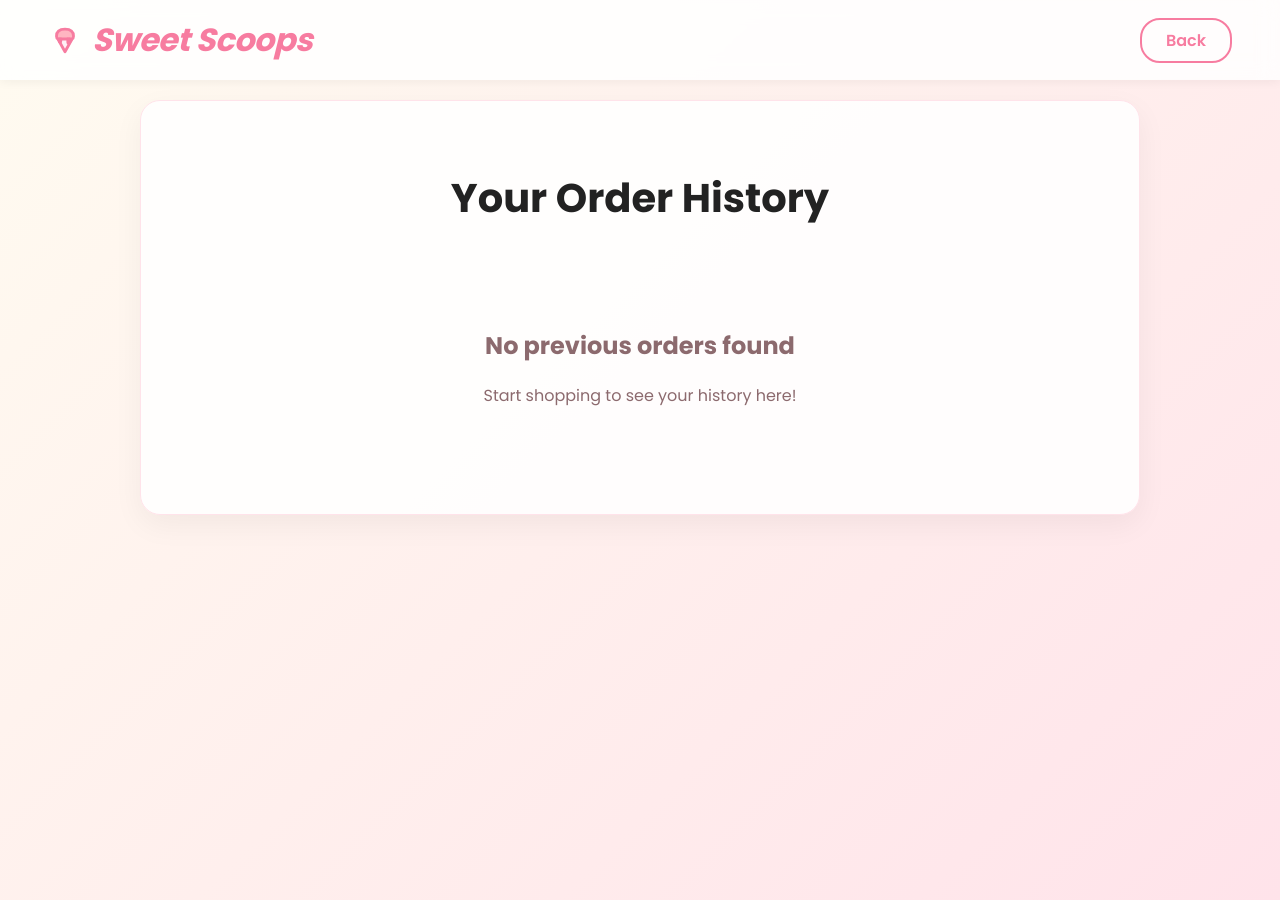
After one commit to febaabiju/Sweet_Scoops, a Django app: page /order_history/ in a window 1280 px wide. The commit adds this page. Run offline with Django 5.2, Linux system fonts and the light colour scheme; the visitor is signed in with stand-in values (Sample User, id 1).

Commit message:
Order history added

```diff
--- /dev/null
+++ b/shop/templates/shop/order_history.html
@@ -0,0 +1,236 @@
+{% load static %}
+<!DOCTYPE html>
+<html lang="en">
+<head>
+    <meta charset="UTF-8">
+    <meta name="viewport" content="width=device-width, initial-scale=1.0">
+    <title>Sweet Scoops - Order History</title>
+    <link rel="stylesheet" href="{% static 'shop/style.css' %}">
+    <style>
+        @import url('https://fonts.googleapis.com/css2?family=Poppins:wght@400;600;700&display=swap');
+
+        :root {
+            --text-dark: #222222;
+            --accent-pink: #f77ca0;
+            --btn-color: #8c6a6e;
+            --cream: #fffbf0;
+            --light-pink: #ffe3ea;
+        }
+
+        body {
+            margin: 0;
+            padding: 0;
+            padding-top: 100px;
+            font-family: 'Poppins', sans-serif;
+            background: linear-gradient(135deg, var(--cream) 0%, var(--light-pink) 100%);
+            color: var(--text-dark);
+            min-height: 100vh;
+        }
+
+        /* Navigation Bar */
+        nav {
+            position: fixed;
+            top: 0;
+            left: 0;
+            z-index: 1000;
+            display: flex;
+            justify-content: space-between;
+            align-items: center;
+            padding: 1rem 3rem;
+            width: 100%;
+            box-sizing: border-box;
+            background-color: rgba(255, 255, 255, 0.85);
+            box-shadow: 0 2px 10px rgba(0,0,0,0.05);
+            backdrop-filter: blur(10px);
+        }
+
+        .logo {
+            font-size: 2rem;
+            font-weight: 700;
+            color: var(--accent-pink);
+            font-style: italic;
+            letter-spacing: -0.5px;
+            display: flex;
+            align-items: center;
+            text-decoration: none;
+        }
+
+        .nav-actions {
+            display: flex;
+            align-items: center;
+            gap: 15px;
+        }
+
+        .nav-btn {
+            background: transparent;
+            color: var(--accent-pink);
+            border: 2px solid var(--accent-pink);
+            padding: 0.5rem 1.5rem;
+            border-radius: 20px;
+            font-weight: 600;
+            text-decoration: none;
+            transition: all 0.3s ease;
+            display: flex;
+            align-items: center;
+            justify-content: center;
+        }
+
+        .nav-btn:hover {
+            background: var(--accent-pink);
+            color: white;
+            box-shadow: 0 4px 10px rgba(247, 124, 160, 0.3);
+            transform: translateY(-2px);
+        }
+
+        .cart-container {
+            width: 95%;
+            max-width: 1000px;
+            margin: 0 auto 40px auto;
+            background-color: rgba(255, 255, 255, 0.9);
+            padding: 40px;
+            border-radius: 20px;
+            box-shadow: 0 10px 30px rgba(0,0,0,0.05);
+            border: 1px solid var(--light-pink);
+            box-sizing: border-box;
+        }
+
+        .shop-heading {
+            font-size: 2.5rem;
+            color: var(--text-dark);
+            margin-bottom: 30px;
+            font-weight: 700;
+            text-align: center;
+            text-shadow: 1px 1px 3px rgba(255,255,255,0.7);
+        }
+
+        .empty-cart {
+            text-align: center;
+            padding: 50px;
+            color: var(--btn-color);
+        }
+
+        .order-bill {
+            background: white;
+            padding: 25px;
+            border-radius: 15px;
+            margin-bottom: 30px;
+            box-shadow: 0 5px 15px rgba(0,0,0,0.05);
+            border: 1px solid var(--light-pink);
+            position: relative;
+            overflow: hidden;
+        }
+
+        .order-bill::before {
+            content: '';
+            position: absolute;
+            top: 0;
+            left: 0;
+            width: 5px;
+            height: 100%;
+            background: var(--accent-pink);
+        }
+
+        .bill-item {
+            display: flex;
+            justify-content: space-between;
+            margin-bottom: 10px;
+            padding-bottom: 8px;
+            border-bottom: 1px dashed #f0f0f0;
+            color: #444;
+        }
+
+        .bill-header {
+            border-bottom: 2px solid var(--accent-pink);
+            padding-bottom: 12px;
+            margin-bottom: 18px;
+            display: flex;
+            justify-content: space-between;
+            align-items: center;
+        }
+
+        .bill-date {
+            font-weight: 700;
+            color: var(--btn-color);
+            font-size: 1.1rem;
+        }
+
+        .bill-total {
+            margin-top: 15px;
+            text-align: right;
+            font-size: 1.3rem;
+            font-weight: 800;
+            color: var(--text-dark);
+        }
+    </style>
+</head>
+<body>
+
+    <nav>
+        <div class="logo">
+            <svg width="34" height="34" viewBox="0 0 24 24" xmlns="http://www.w3.org/2000/svg" style="margin-right: 10px; margin-top: -3px;">
+                <path d="M7 12L12 21L17 12" fill="#fff0f5" stroke="#f77ca0" stroke-width="2" stroke-linejoin="round"/>
+                <path d="M17 12C17 12 18 11.5 18 10C18 7.5 16.5 5 12 5C7.5 5 6 7.5 6 10C6 11.5 7 12 7 12H17Z" fill="#ffb6c1" stroke="#f77ca0" stroke-width="2" stroke-linejoin="round"/>
+                <path d="M8 12V13.5C8 14.3 9 14.3 9 13.5V12" fill="#ffb6c1" stroke="#f77ca0" stroke-width="2" stroke-linecap="round" stroke-linejoin="round"/>
+                <path d="M14 12V14.5C14 15.3 15 15.3 15 14.5V12" fill="#ffb6c1" stroke="#f77ca0" stroke-width="2" stroke-linecap="round" stroke-linejoin="round"/>
+            </svg>
+            Sweet Scoops
+        </div>
+        <div class="nav-actions">
+            <a href="{% url 'customer_home' %}" class="nav-btn">Back</a>
+        </div>
+    </nav>
+
+<div class="cart-container">
+    <h1 class="shop-heading">Your Order History</h1>
+    <div id="order-history-list">
+        <!-- JS will populate this -->
+    </div>
+</div>
+
+<script>
+    function loadOrderHistory() {
+        const history = JSON.parse(localStorage.getItem('orderHistory') || '[]');
+        const list = document.getElementById('order-history-list');
+
+        if (history.length === 0) {
+            list.innerHTML = `
+                <div class="empty-cart">
+                    <h2>No previous orders found</h2>
+                    <p>Start shopping to see your history here!</p>
+                </div>`;
+            return;
+        }
+
+        history.forEach(order => {
+            const orderDiv = document.createElement('div');
+            orderDiv.className = 'order-bill';
+
+            let itemsHtml = '';
+            order.items.forEach(item => {
+                itemsHtml += `
+                    <div class="bill-item">
+                        <span>${item.name} (x${item.qty})</span>
+                        <span>₹${item.price * item.qty}</span>
+                    </div>
+                `;
+            });
+
+            orderDiv.innerHTML = `
+                <div class="bill-header">
+                    <span class="bill-date">Date: ${order.date}</span>
+                    <span style="background: #e8f5e9; color: #2e7d32; padding: 4px 12px; border-radius: 15px; font-size: 0.85rem; font-weight: 600;">Successful</span>
+                </div>
+                <div class="bill-items-list">${itemsHtml}</div>
+                <div class="bill-total">
+                    Grand Total: ${order.total}
+                </div>
+            `;
+            list.appendChild(orderDiv);
+        });
+    }
+
+    window.onload = loadOrderHistory;
+</script>
+
+</body>
+</html>
--- a/shop/urls.py
+++ b/shop/urls.py
@@ -29,4 +29,5 @@ urlpatterns = [
     # CUSTOMER DASHBOARD
     path('customer_home/', views.customer_home, name='customer_home'),
     path('cart/', views.cart_view, name='cart'),
+    path('order_history/', views.order_history, name='order_history'),
 ]
--- a/shop/views.py
+++ b/shop/views.py
@@ -313,3 +313,8 @@ def customer_home(request):
 @never_cache
 def cart_view(request):
     return render(request, 'shop/cart.html')
+
+@login_required
+@never_cache
+def order_history(request):
+    return render(request, 'shop/order_history.html')
```
Also changed, not shown: shop/templates/shop/cart.html (+13 -0 lines), shop/templates/shop/customer_home.html (+10 -0 lines).
